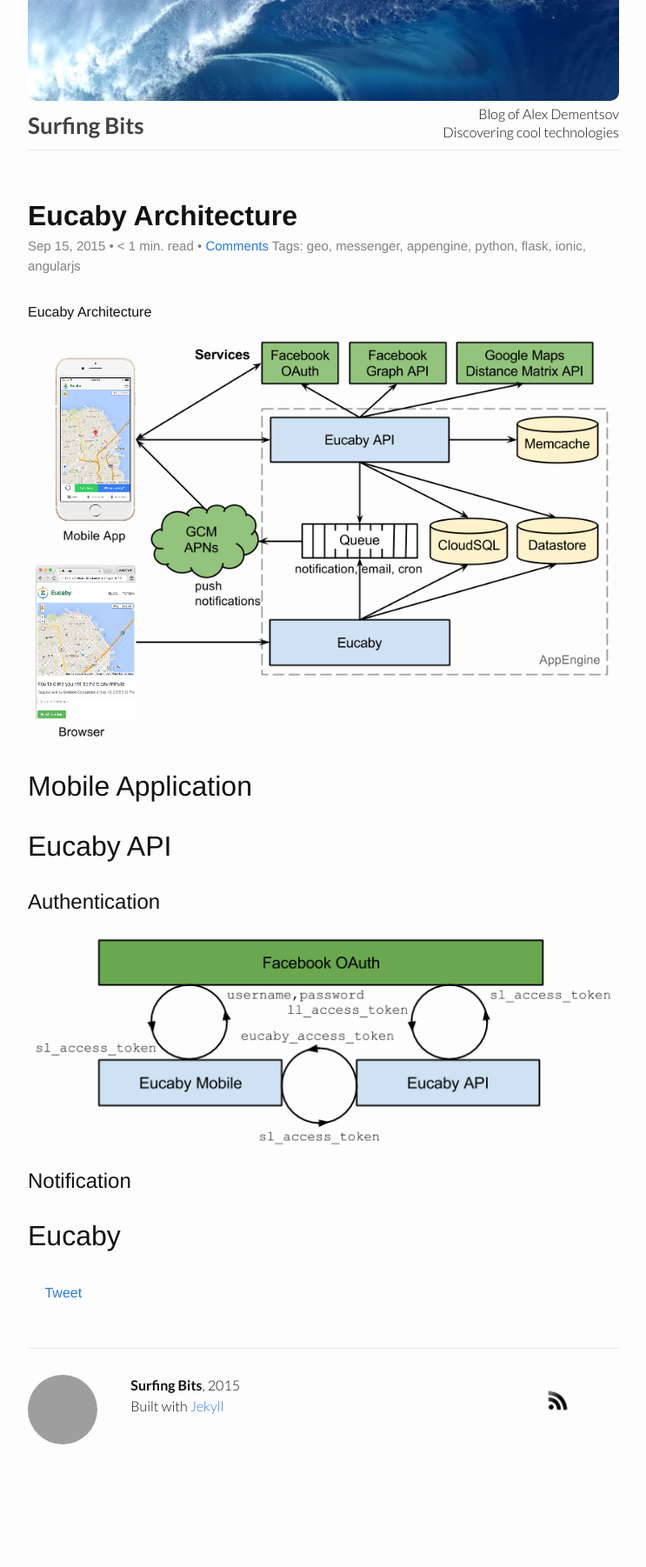
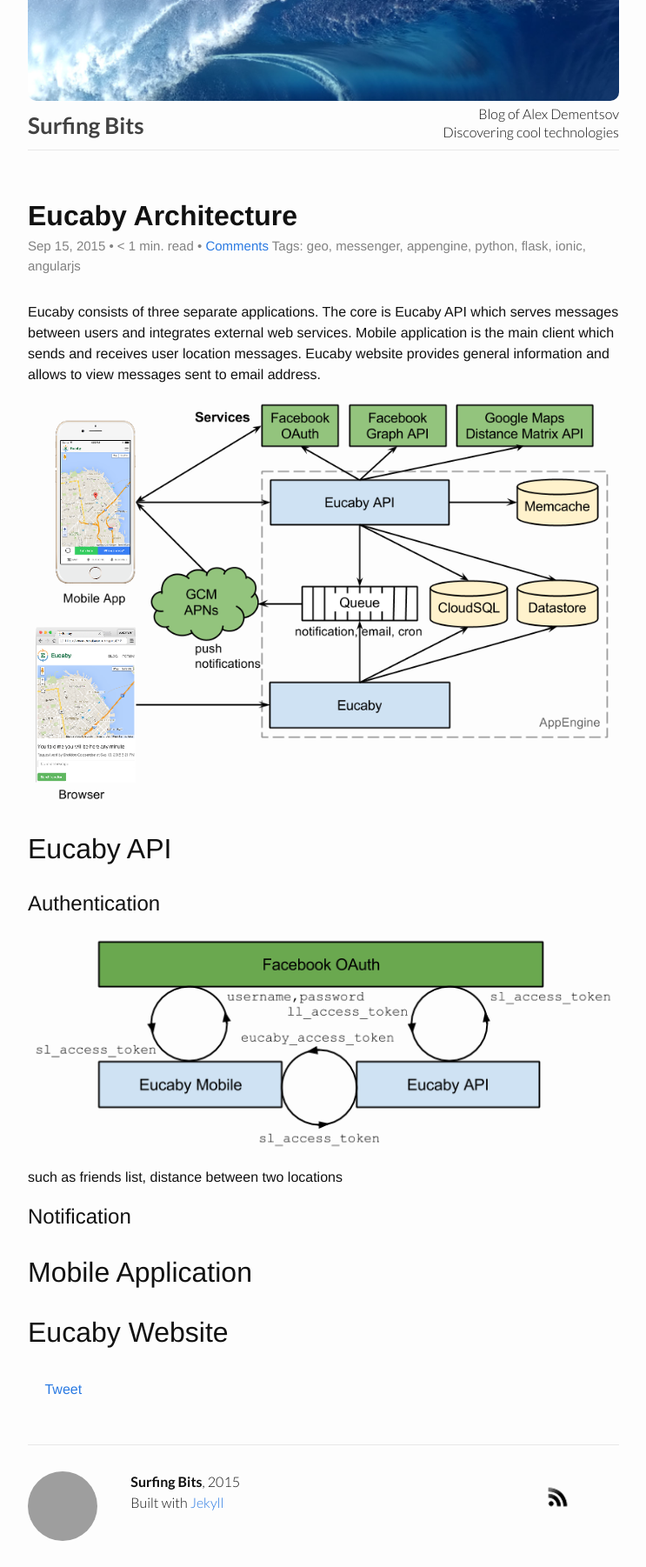
Before and after one commit to dexity/dexity.github.io, a Jekyll site: the page built from _posts/2015-09-15-eucaby-architecture.md, in a window 1280 px wide. Shown: the whole page at 87% size, without its empty margins (268-1011 px from the left). Built offline with Jekyll 4.4.1, drawn with Linux system fonts in a browser that asks for light colours; comment, search, counter and statistics services are not loaded; before the commit the page ends 1691 px from its top, so only the background shows below that; grey boxes are pictures that could not be loaded.

Commit message:
Wrote introduction for Eucaby architecture

```diff
--- a/_posts/2015-09-15-eucaby-architecture.md
+++ b/_posts/2015-09-15-eucaby-architecture.md
@@ -6,13 +6,11 @@
 blogfeed: true
 ---
 
-Eucaby Architecture
+Eucaby consists of three separate applications. The core is Eucaby API which serves messages between users and integrates external web services. Mobile application is the main client which sends and receives user location messages. Eucaby website provides general information and allows to view messages sent to email address.
 
 {{ more }}
 
 ![Eucaby Architecture][img-architecture]
-
-# Mobile Application
 
 # Eucaby API
 
@@ -20,9 +18,13 @@
 
 ![Eucaby Authentication][img-authentication]
 
+such as friends list, distance between two locations
+
 ## Notification
 
-# Eucaby
+# Mobile Application
+
+# Eucaby Website
 
 [img-index]: /img/eucaby_architecture/index.png
 [img-authentication]: /img/eucaby_architecture/authentication.png
```
